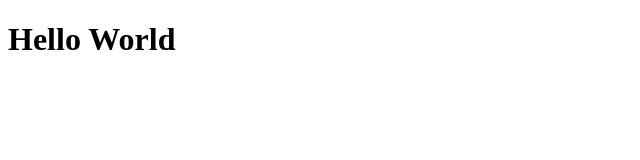
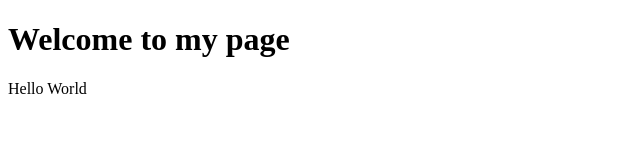
Before and after one commit to enigmacoder-bot/git_cs50, a plain HTML site: page index.html in a window 1280 px wide. Shown: the whole page, without its empty margins (0-640 px from the left). Drawn offline with Linux system fonts and the light colour scheme.

Commit message:
Add a Heading

```diff
--- a/index.html
+++ b/index.html
@@ -7,6 +7,7 @@
     <title>Page</title>
   </head>
   <body>
-    <h1>Hello World</h1>
+    <h1>Welcome to my page</h1>
+    <p>Hello World</p>
   </body>
 </html>
```
